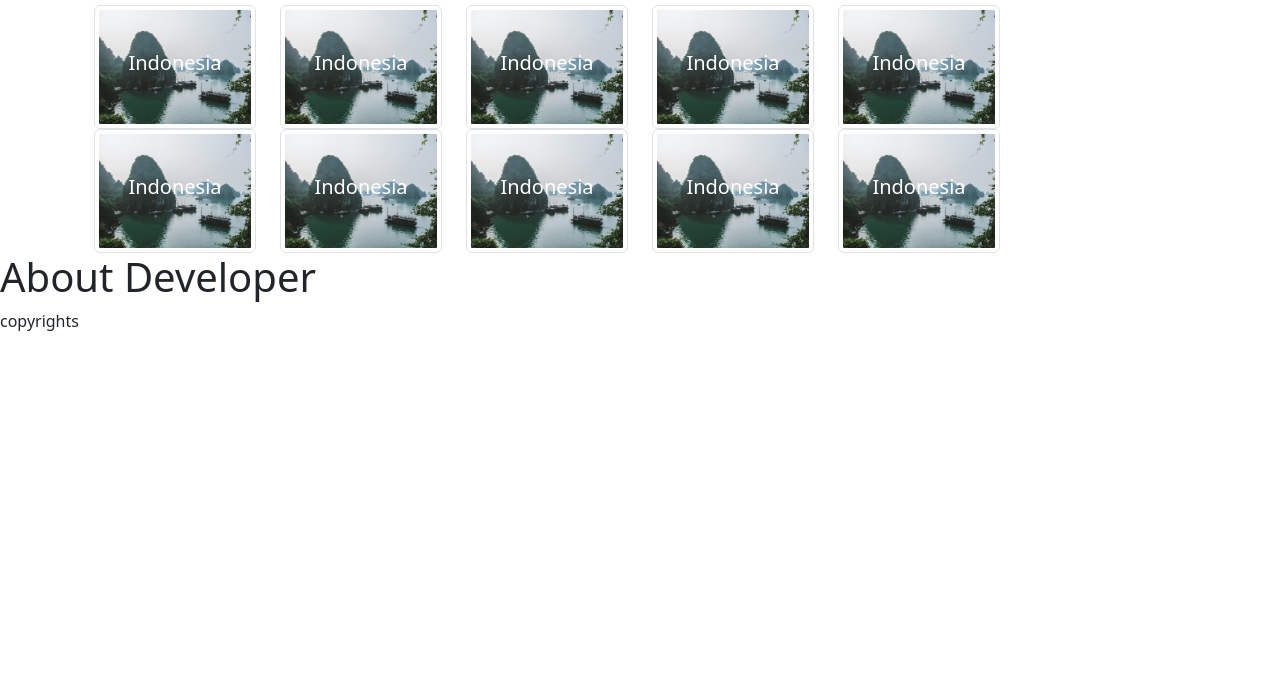
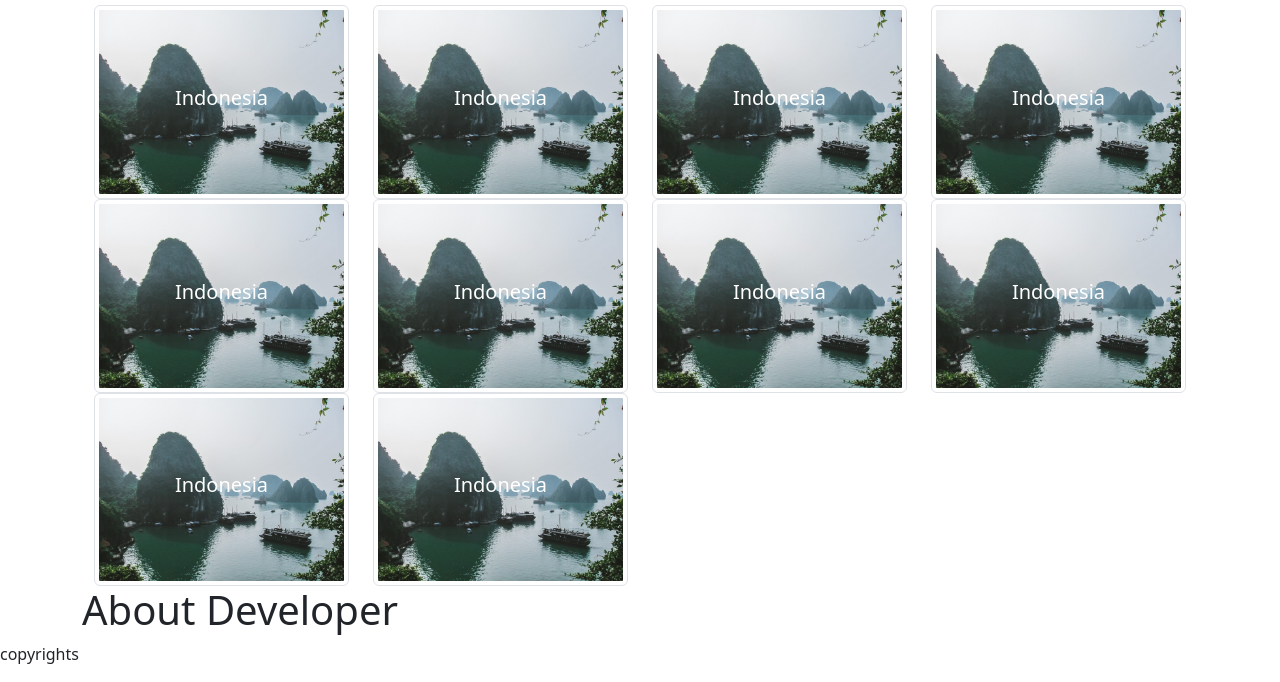
Before and after one commit to elmonickcool/AseanTours, a plain HTML site: page index.html in a window 1280 px wide. Shown: the part 907-1589 px from the top of the page. Before the commit the page ends 1256 px from the top, so only its background shows below. Drawn offline with nearby package versions, Linux system fonts and the light colour scheme.

Commit message:
Fixed grid system

```diff
--- a/index.html
+++ b/index.html
@@ -54,63 +54,62 @@
 		<div class="container">
 			<h1 class="text-center">Country</h1>
 			<div class="row mx-auto">
-				<div class="col-lg-2">
+				<div class="col-lg-3 col-6">
 					<div class="text-img">
 						<img src="img/hero-sample.jpg" class="img-fluid img-thumbnail" alt="">
 						<div class="centered"><h5>Indonesia</h5></div>
 					</div>
 				</div>
-				<div class="col-lg-2">
+				<div class="col-lg-3 col-6">
 					<div class="text-img">
 						<img src="img/hero-sample.jpg" class="img-fluid img-thumbnail" alt="">
 						<div class="centered"><h5>Indonesia</h5></div>
 					</div>
 				</div>
-				<div class="col-lg-2">
+				<div class="col-lg-3 col-6">
 					<div class="text-img">
 						<img src="img/hero-sample.jpg" class="img-fluid img-thumbnail" alt="">
 						<div class="centered"><h5>Indonesia</h5></div>
 					</div>
 				</div>
-				<div class="col-lg-2">
+				<div class="col-lg-3 col-6">
 					<div class="text-img">
 						<img src="img/hero-sample.jpg" class="img-fluid img-thumbnail" alt="">
 						<div class="centered"><h5>Indonesia</h5></div>
 					</div>
 				</div>
-				<div class="col-lg-2">
+				<div class="col-lg-3 col-6">
 					<div class="text-img">
 						<img src="img/hero-sample.jpg" class="img-fluid img-thumbnail" alt="">
 						<div class="centered"><h5>Indonesia</h5></div>
 					</div>
 				</div>
-			</div>
-			<div class="row mx-auto">
-				<div class="col-lg-2">
+
+				<div class="col-lg-3 col-6">
 					<div class="text-img">
 						<img src="img/hero-sample.jpg" class="img-fluid img-thumbnail" alt="">
 						<div class="centered"><h5>Indonesia</h5></div>
 					</div>
 				</div>
-				<div class="col-lg-2">
+				<div class="col-lg-3 col-6">
 					<div class="text-img">
 						<img src="img/hero-sample.jpg" class="img-fluid img-thumbnail" alt="">
 						<div class="centered"><h5>Indonesia</h5></div>
 					</div>
 				</div>
-				<div class="col-lg-2">
+				<div class="col-lg-3 col-6">
 					<div class="text-img">
 						<img src="img/hero-sample.jpg" class="img-fluid img-thumbnail" alt="">
 						<div class="centered"><h5>Indonesia</h5></div>
 					</div>
 				</div>
-				<div class="col-lg-2">
+				<div class="col-lg-3 col-6">
 					<div class="text-img">
 						<img src="img/hero-sample.jpg" class="img-fluid img-thumbnail" alt="">
 						<div class="centered"><h5>Indonesia</h5></div>
 					</div>
 				</div>
-				<div class="col-lg-2">
+				<div class="col-lg-3 col-6">
 					<div class="text-img">
 						<img src="img/hero-sample.jpg" class="img-fluid img-thumbnail" alt="">
 						<div class="centered"><h5>Indonesia</h5></div>
@@ -123,7 +122,9 @@
 	</section>
 
 	<section>
-		<h1>About Developer</h1>
+		<div class="container">
+			<h1>About Developer</h1>
+		</div>
 	</section>
 	<footer>
 		<p>copyrights</p>
```
